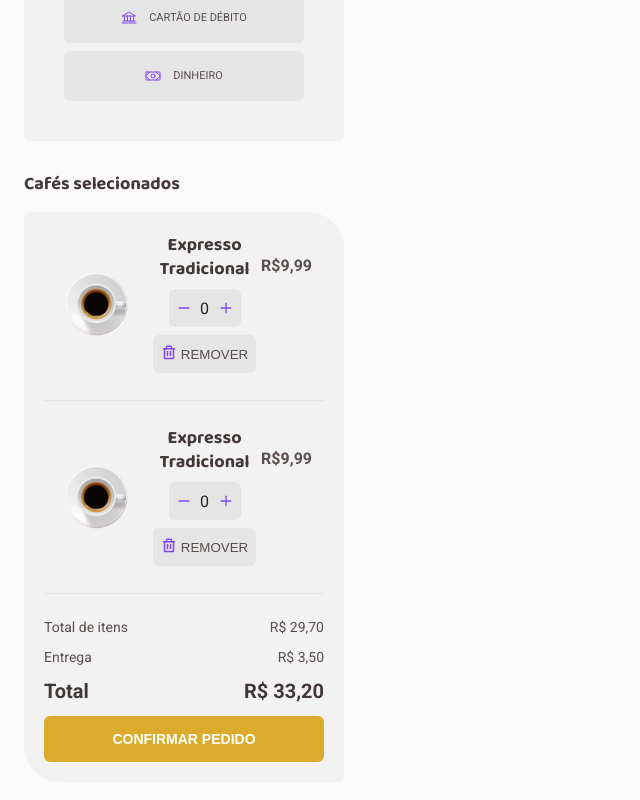
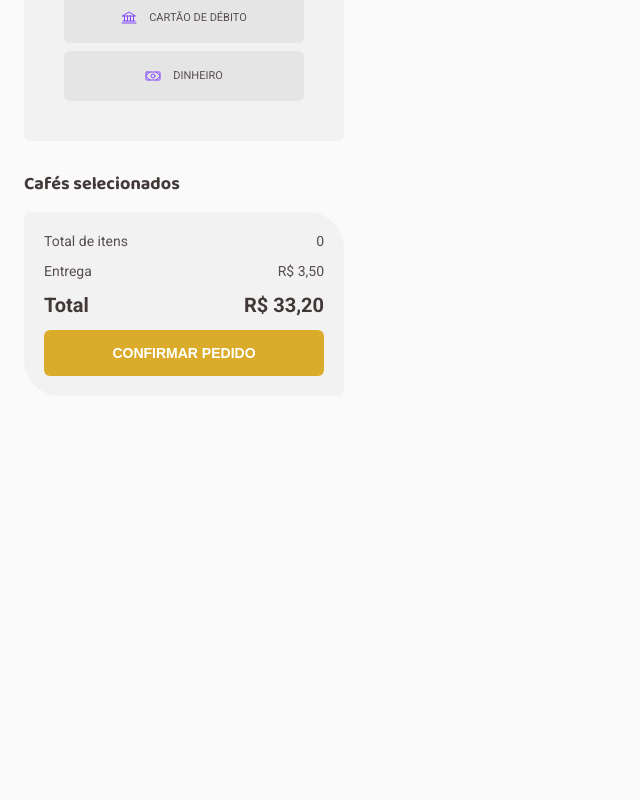
Before and after one commit to melovitor/coffee-delivery, a React (Vite) app: page /checkout in a window 1280 px wide. Shown: the part 948-1748 px from the top of the page, without its empty margins (0-640 px from the left). After the commit the page ends 1376 px from the top, so only its background shows below. Built offline with nearby package versions, Linux system fonts and the light colour scheme.

Commit message:
WIP - Contageem de itens

```diff
--- a/src/components/CoffeeCard/index.tsx
+++ b/src/components/CoffeeCard/index.tsx
@@ -1,6 +1,5 @@
 import { Minus, Plus, ShoppingCartSimple, Trash } from 'phosphor-react'
 import { NavLink } from 'react-router-dom'
-import Expresso from '../../assets/coffee/Expresso.png'
 import {
   Actions,
   Buy,
@@ -27,7 +26,7 @@ interface CardType {
   id: number
   src: string
   name: string
-  description: string
+  description?: string
   tags?: string[]
   price: string
   amount: number
@@ -44,13 +43,15 @@ export function CoffeeCard({
   amount,
 }: CardType) {
   const [quantity, setQuantity] = useState(0)
-  const { setAddItems, setDeleteItems } = useContext(CartContext)
+  const { setAddItems, setDeleteItems, AddCartItems } = useContext(CartContext)
 
   function handleAddItem() {
     setQuantity(quantity + 1)
     amount = quantity + 1
     setAddItems()
+    AddCartItems({ id, amount })
   }
+
   function handleDeleteItem() {
     setQuantity(quantity > 0 ? quantity - 1 : 0)
     amount = quantity > 0 ? quantity - 1 : 0
@@ -103,15 +104,15 @@ export function CoffeeCard({
         <>
           <CardCartContainer>
             <InfoCard>
-              <CoffeeImage src={Expresso} alt="" />
+              <CoffeeImage src={src} alt="" />
               <Details>
-                <h1>Expresso Tradicional</h1>
+                <h1>{name}</h1>
                 <Actions>
                   <Counter>
                     <span onClick={handleDeleteItem}>
                       <Minus size={14} weight="bold" />
                     </span>
-                    <p>{quantity}</p>
+                    <p>{amount}</p>
                     <span onClick={handleAddItem}>
                       <Plus size={14} weight="bold" />
                     </span>
@@ -126,7 +127,7 @@ export function CoffeeCard({
               </Details>
             </InfoCard>
 
-            <CartPrice>R$9,99</CartPrice>
+            <CartPrice>{price}</CartPrice>
           </CardCartContainer>
           <Separator></Separator>
         </>
--- a/src/components/contexts/CartContext.tsx
+++ b/src/components/contexts/CartContext.tsx
@@ -2,6 +2,7 @@ import { createContext, ReactNode, useState } from 'react'
 
 interface ItemData {
   id: number
+  amount: number
 }
 // interface ItemData {
 //   id: number
@@ -14,8 +15,10 @@ interface ItemData {
 
 interface CartArray {
   amoutItems: number
+  cartItems: ItemData[]
   setAddItems: () => void
   setDeleteItems: () => void
+  AddCartItems: (item: ItemData) => void
 }
 
 interface CartContextProviderProps {
@@ -26,18 +29,34 @@ export const CartContext = createContext({} as CartArray)
 
 export function CartContextProvider({ children }: CartContextProviderProps) {
   const [amoutItems, setAmountItems] = useState(0)
+  const [cartItems, setCartItems] = useState<ItemData[]>([])
 
   function setAddItems() {
     setAmountItems(amoutItems + 1)
-    console.log(amoutItems)
   }
+
   function setDeleteItems() {
     setAmountItems(amoutItems - 1)
-    console.log(amoutItems)
+  }
+
+  function AddCartItems(itemData: ItemData) {
+    const itemsWithoutitemData = cartItems.filter(
+      (item) => item.id !== itemData.id,
+    )
+    itemsWithoutitemData.push(itemData)
+    setCartItems(itemsWithoutitemData)
   }
 
   return (
-    <CartContext.Provider value={{ setAddItems, amoutItems, setDeleteItems }}>
+    <CartContext.Provider
+      value={{
+        setAddItems,
+        amoutItems,
+        setDeleteItems,
+        AddCartItems,
+        cartItems,
+      }}
+    >
       {children}
     </CartContext.Provider>
   )
--- a/src/pages/Checkout/index.tsx
+++ b/src/pages/Checkout/index.tsx
@@ -11,20 +11,11 @@ import {
 import { CoffeeCard } from '../../components/CoffeeCard'
 import { CartContext } from '../../components/contexts/CartContext'
 import { useContext, useState } from 'react'
+import { CoffeeList } from '../Home/CoffeeList'
 
 export function Checkout() {
-  const { setItems } = useContext(CartContext)
-  const [teste1, setTeste1] = useState(0)
-
-  function teste() {
-    setTeste1(teste1 + 1)
-
-    setItems([
-      {
-        id: teste1,
-      },
-    ])
-  }
+  const { cartItems } = useContext(CartContext)
+  const [amount, setAmount] = useState(0)
 
   return (
     <CheckoutContainer>
@@ -34,29 +25,39 @@ export function Checkout() {
       </div>
       <CartWrapper>
         <h1>Cafés selecionados</h1>
+        <CartContainer>
+          {cartItems.map((item) => {
+            let calculatedTotal = 0
 
-        <CartContainer>
-          <CoffeeCard
-            description="teste"
-            id={0}
-            name="teste"
-            price="99"
-            cardType="CART"
-            src="teste"
-          />
-          <CoffeeCard
-            description="teste"
-            id={1}
-            name="teste"
-            price="99"
-            cardType="CART"
-            src="teste"
-          />
+            for (let i = 0; i < CoffeeList.length; i++) {
+              if (CoffeeList[i].id === item.id) {
+                const price = CoffeeList[i].price.replace(',', '.')
+                const total = Number(price) * item.amount
+                const totalFotmated = new Intl.NumberFormat('pt-BR', {
+                  style: 'currency',
+                  currency: 'BRL',
+                }).format(total)
+                calculatedTotal = calculatedTotal + total
+                return (
+                  <CoffeeCard
+                    key={item.id}
+                    id={item.id}
+                    name={CoffeeList[i].name}
+                    price={totalFotmated}
+                    cardType="CART"
+                    src={CoffeeList[i].src}
+                    amount={item.amount}
+                  />
+                )
+              }
+            }
+            return null
+          })}
 
           <TotalAmountContainer>
             <div className="values">
               <p>Total de itens</p>
-              <p>R$ 29,70</p>
+              <p>{amount}</p>
             </div>
             <div className="values">
               <p>Entrega</p>
@@ -68,7 +69,7 @@ export function Checkout() {
             </div>
 
             <NavLink to={'/success'} title="Confirmar pedido">
-              <ButtonCheckout onClick={teste}>Confirmar pedido</ButtonCheckout>
+              <ButtonCheckout>Confirmar pedido</ButtonCheckout>
             </NavLink>
           </TotalAmountContainer>
         </CartContainer>
```
